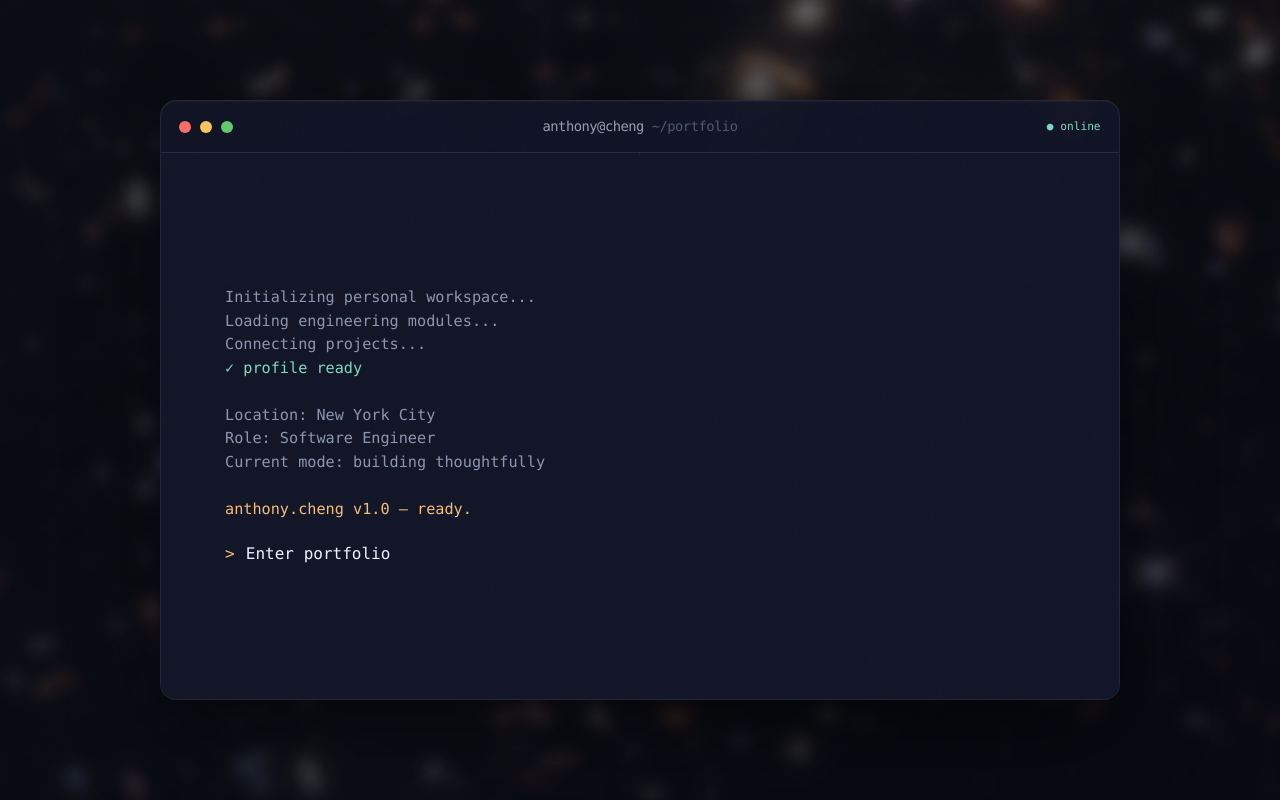
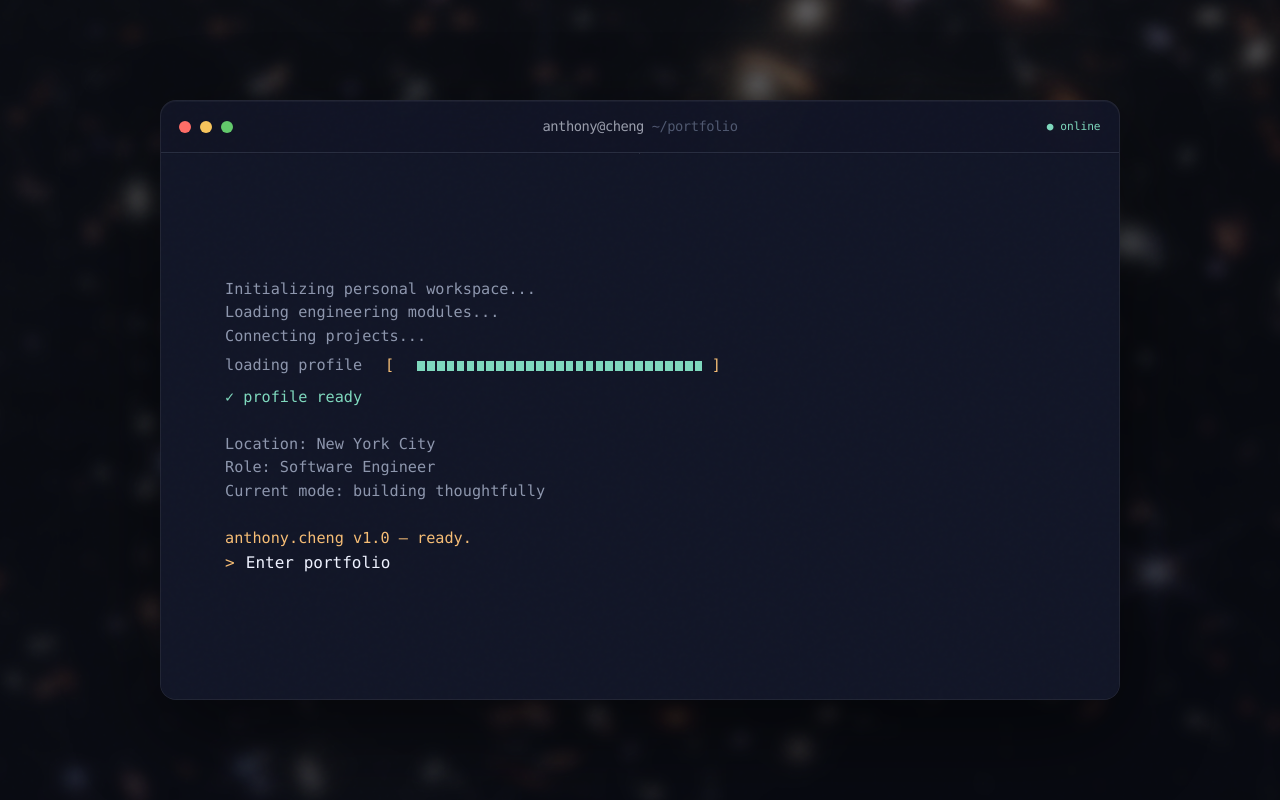
Before and after one commit to as7cheng/as7cheng.github.io, a React (Vite) app: page / in a window 1280 px wide. Built offline with nearby package versions, Linux system fonts and the light colour scheme.

Commit message:
Improve portfolio navigation and studio transitions

```diff
--- a/src/App.tsx
+++ b/src/App.tsx
@@ -1,9 +1,12 @@
 import { FormEvent, useCallback, useEffect, useRef, useState } from "react";
+
+const BOOT_PROGRESS = "__progress__";
 
 const bootLines = [
   "Initializing personal workspace...",
   "Loading engineering modules...",
   "Connecting projects...",
+  BOOT_PROGRESS,
   "✓ profile ready",
   "",
   "Location: New York City",
@@ -21,6 +24,19 @@ type CommandName =
   | "linkedin"
   | "clear"
   | "help";
+
+const commandAliases: Record<string, CommandName> = {
+  about: "about",
+  home: "home",
+  photography: "photography",
+  phtography: "photography",
+  photo: "photography",
+  studio: "photography",
+  github: "github",
+  linkedin: "linkedin",
+  clear: "clear",
+  help: "help",
+};
 
 interface ToastState {
   id: number;
@@ -50,23 +66,43 @@ function BootScreen({ onFinish }: { onFinish: () => void }) {
       return;
     }
 
-    const timer = window.setInterval(() => {
-      setVisibleCount((count) => {
-        if (count >= bootLines.length) {
-          window.clearInterval(timer);
-          return count;
-        }
-        return count + 1;
-      });
-    }, 115);
+    if (visibleCount >= bootLines.length) return;
 
-    return () => window.clearInterval(timer);
-  }, []);
+    const previousLine = bootLines[visibleCount - 1];
+    const delay = previousLine === BOOT_PROGRESS ? 950 : 115;
+    const timer = window.setTimeout(() => {
+      setVisibleCount((count) => count + 1);
+    }, delay);
+
+    return () => window.clearTimeout(timer);
+  }, [visibleCount]);
 
   return (
     <div className="boot" aria-live="polite">
       <div className="boot-lines">
         {bootLines.slice(0, visibleCount).map((line, index) => {
+          if (line === BOOT_PROGRESS) {
+            return (
+              <div
+                className="boot-progress"
+                key={BOOT_PROGRESS}
+                role="progressbar"
+                aria-label="Loading profile"
+              >
+                <span className="boot-progress-label">loading profile</span>
+                <span className="boot-progress-bracket" aria-hidden="true">
+                  [
+                </span>
+                <span className="boot-progress-track" aria-hidden="true">
+                  <span className="boot-progress-fill" />
+                </span>
+                <span className="boot-progress-bracket" aria-hidden="true">
+                  ]
+                </span>
+              </div>
+            );
+          }
+
           const className = line.startsWith("✓")
             ? "ok"
             : line.startsWith("anthony")
@@ -316,15 +352,20 @@ export default function App() {
 
   const runCommand = useCallback(
     (rawCommand: string) => {
-      const command = rawCommand.trim().toLowerCase().replace(/^\//, "") as CommandName;
+      const normalizedCommand = rawCommand
+        .trim()
+        .toLowerCase()
+        .replace(/^command\s+/, "")
+        .replace(/^\//, "");
 
-      if (!command) return;
+      if (!normalizedCommand) return;
 
-      const actions: Partial<Record<CommandName, () => void>> = {
+      const command = commandAliases[normalizedCommand];
+      const actions: Record<CommandName, () => void> = {
         about: () => setActiveView("about"),
         home: () => setActiveView("home"),
         photography: () => {
-          window.location.href = "/studio/";
+          window.location.assign("/studio/");
         },
         github: () => window.open("https://github.com/as7cheng", "_blank", "noopener"),
         linkedin: () =>
@@ -334,11 +375,10 @@ export default function App() {
           showToast("Commands: home · about · photography · linkedin · github · clear"),
       };
 
-      const action = actions[command];
-      if (action) {
-        action();
+      if (command) {
+        actions[command]();
       } else {
-        showToast(`Command not found: ${command}. Try “help”.`);
+        showToast(`Command not found: ${normalizedCommand}. Try “help”.`);
       }
     },
     [showToast],
--- a/src/styles.css
+++ b/src/styles.css
@@ -587,6 +587,59 @@ h1 span {
   color: var(--accent);
 }
 
+.boot-progress {
+  display: grid;
+  grid-template-columns: auto auto minmax(7rem, 18rem) auto;
+  align-items: center;
+  width: min(100%, 32rem);
+  gap: 0.42rem;
+  margin: 0.38rem 0 0.48rem;
+  color: var(--faint);
+}
+
+.boot-progress-label {
+  color: var(--muted);
+  white-space: nowrap;
+}
+
+.boot-progress-bracket {
+  color: var(--accent);
+}
+
+.boot-progress-track {
+  height: 0.62rem;
+  overflow: hidden;
+  background: repeating-linear-gradient(
+    90deg,
+    rgba(125, 249, 210, 0.1) 0,
+    rgba(125, 249, 210, 0.1) 0.48rem,
+    transparent 0.48rem,
+    transparent 0.62rem
+  );
+}
+
+.boot-progress-fill {
+  display: block;
+  width: 100%;
+  height: 100%;
+  background: repeating-linear-gradient(
+    90deg,
+    var(--accent-2) 0,
+    var(--accent-2) 0.48rem,
+    transparent 0.48rem,
+    transparent 0.62rem
+  );
+  transform: scaleX(0);
+  transform-origin: left;
+  animation: boot-progress 850ms steps(18, end) forwards;
+}
+
+@keyframes boot-progress {
+  to {
+    transform: scaleX(1);
+  }
+}
+
 .boot-action {
   width: fit-content;
   padding: 0;
@@ -740,6 +793,10 @@ h1 span {
   .boot {
     min-height: calc(100vh - 52px);
   }
+
+  .boot-progress {
+    grid-template-columns: auto auto minmax(4rem, 1fr) auto;
+  }
 }
 
 @media (prefers-reduced-motion: reduce) {
```
Also changed, not shown: src/pages/PhotographyPage.tsx (+18 -2 lines), src/photography.css (+80 -4 lines).
